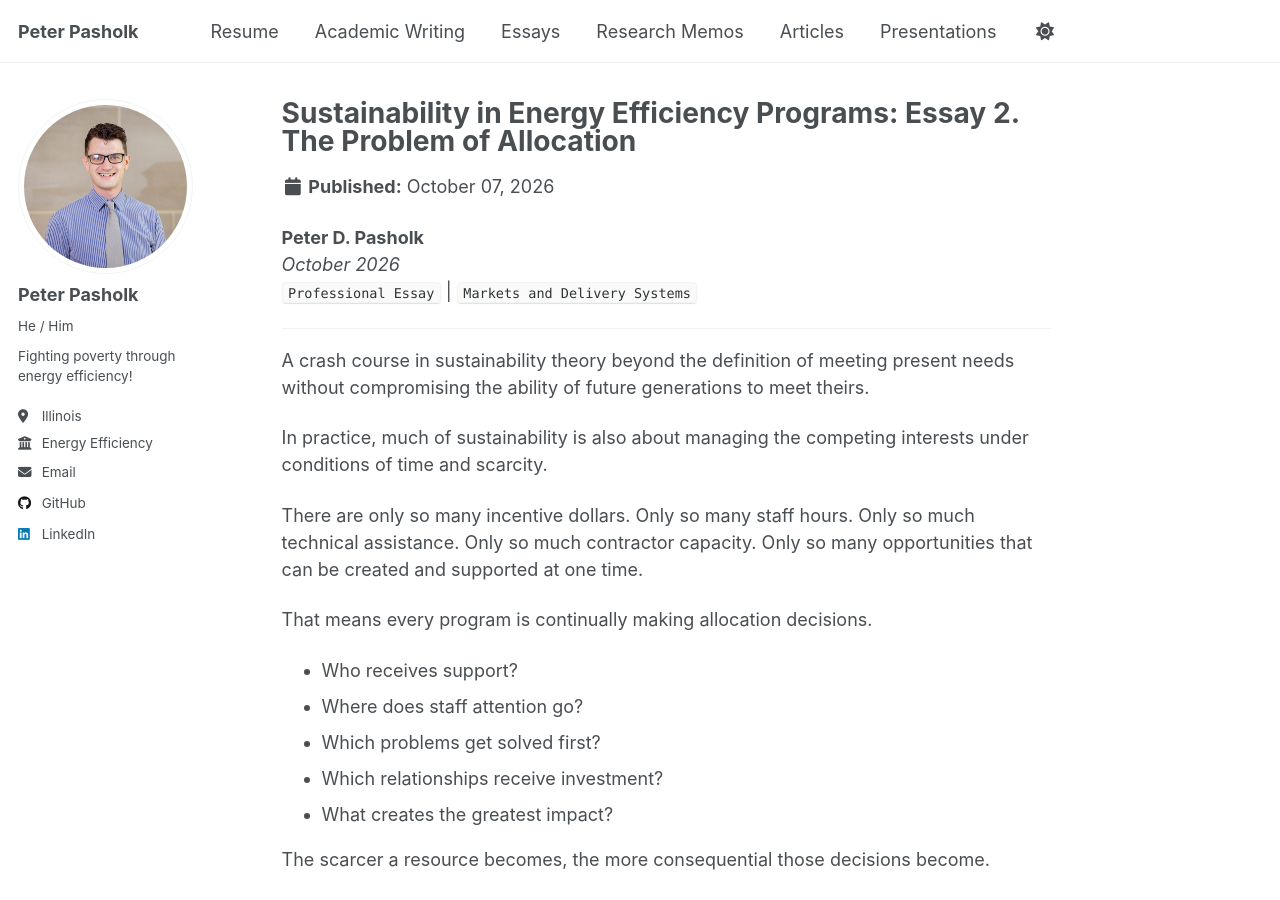
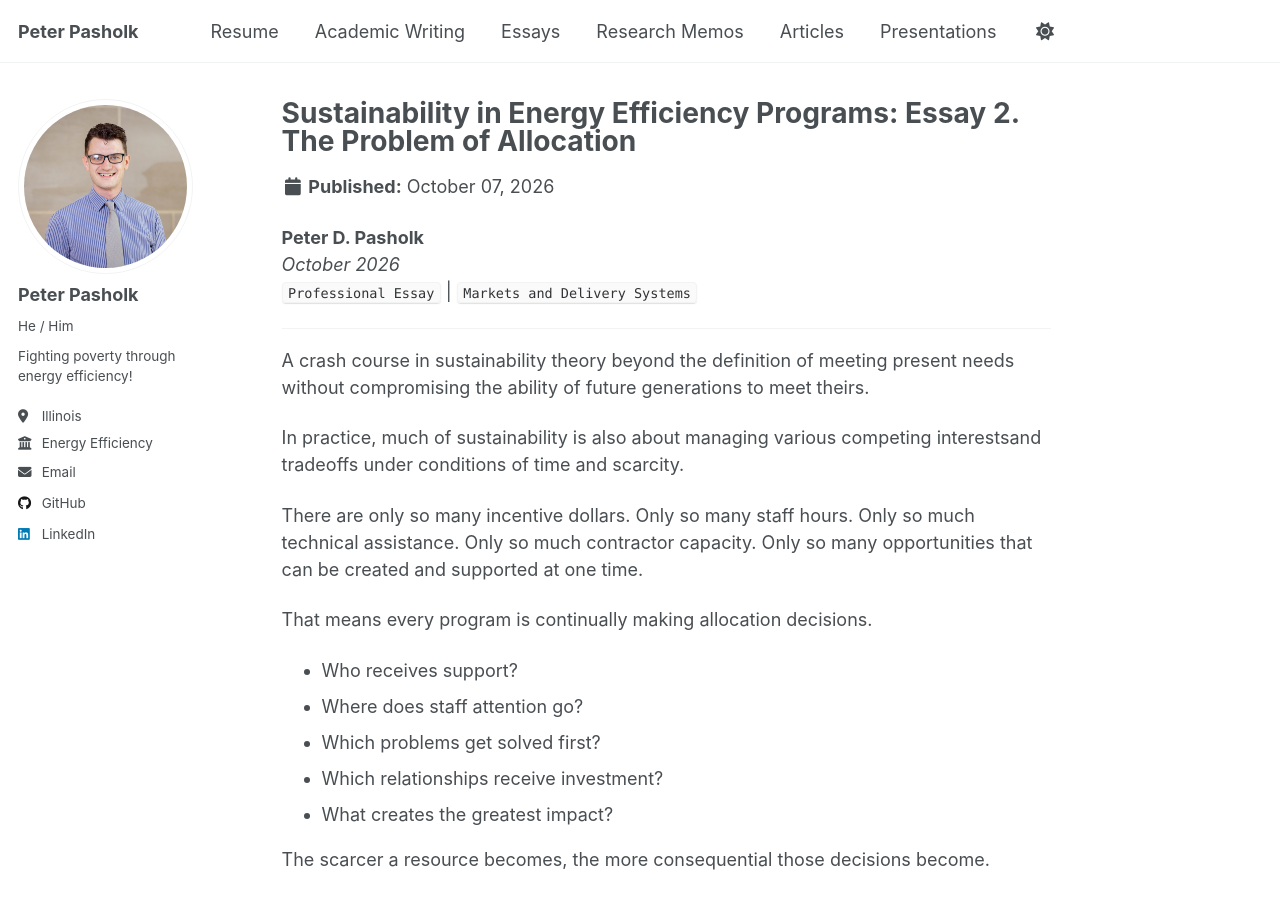
Before and after one commit to ppasholk/ppasholk.github.io, a Jekyll site: the page built from _portfolio/sustainability-in-energy-efficiency-2.md, in a window 1280 px wide and 900 px high. Built offline with Jekyll 4.4.1, drawn with Linux system fonts in a browser that asks for light colours; a script that is not in the unit is left out.

```diff
--- a/_portfolio/sustainability-in-energy-efficiency-2.md
+++ b/_portfolio/sustainability-in-energy-efficiency-2.md
@@ -15,7 +15,7 @@
 ---
 A crash course in sustainability theory beyond the definition of meeting present needs without compromising the ability of future generations to meet theirs.
 
-In practice, much of sustainability is also about managing the competing interests under conditions of time and scarcity.
+In practice, much of sustainability is also about managing various competing interestsand tradeoffs under conditions of time and scarcity.
 
 There are only so many incentive dollars. Only so many staff hours. Only so much technical assistance. Only so much contractor capacity. Only so many opportunities that can be created and supported at one time.
 
```
